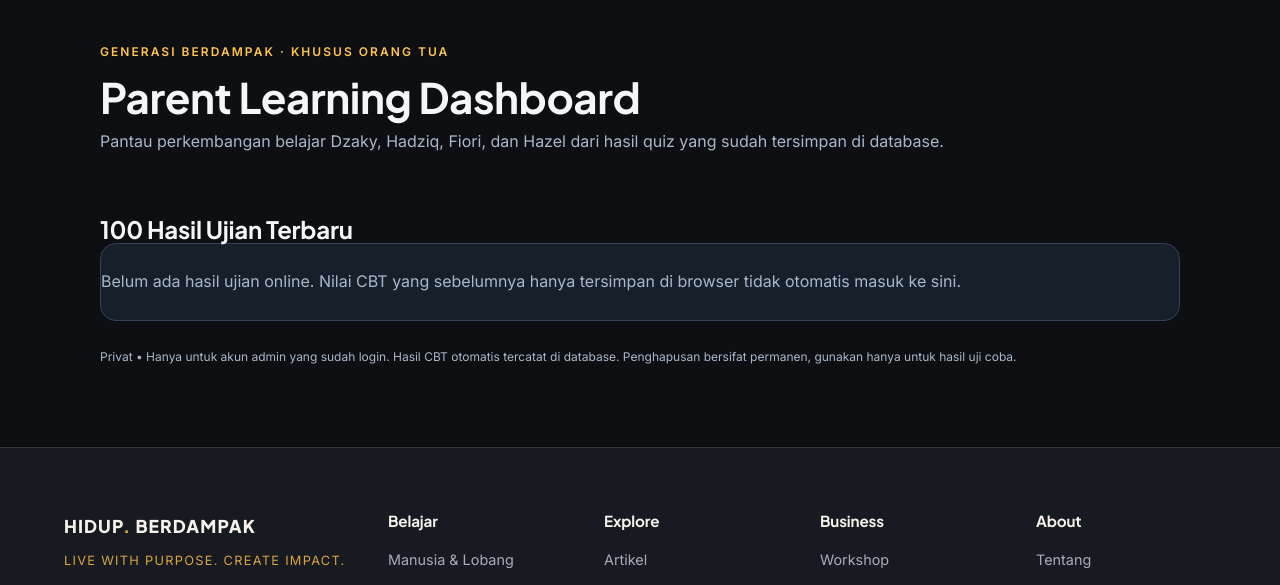
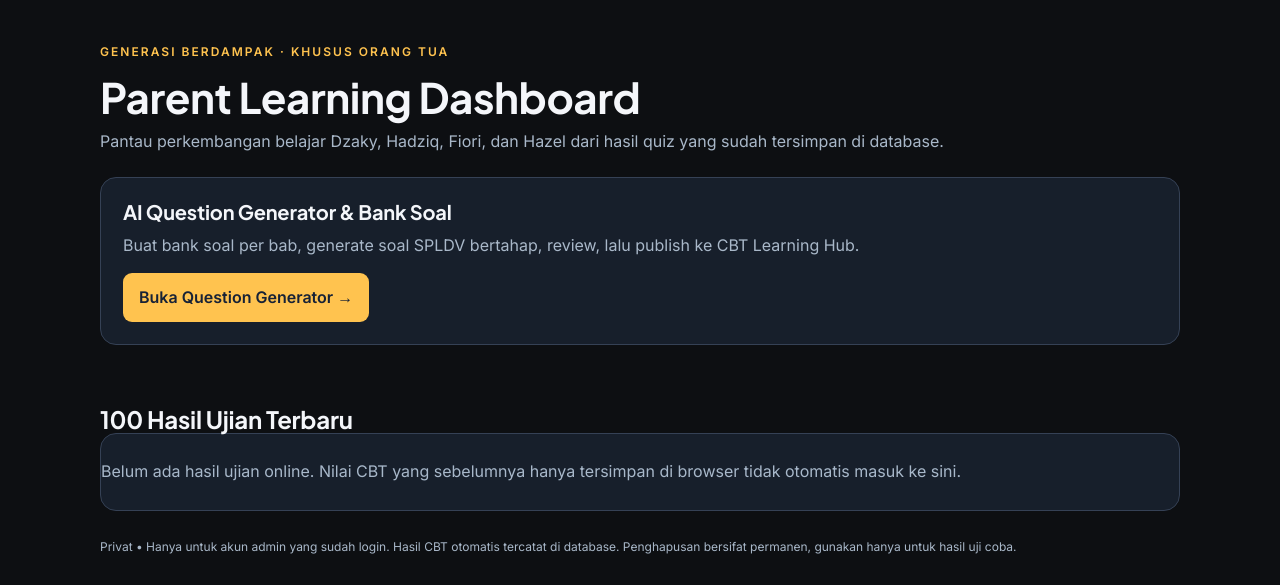
Before and after one commit to sugengsapr3/hidup-berdampak, a Flask app: template templates/LeaningHub/dashboard.html in a window 1280 px wide. Shown: the part 75-660 px from the top of the page. Run offline with Flask 3, Linux system fonts and the light colour scheme; the template is opened without the code that fills it, so the values that code supplies are empty; some libraries are stand-ins or nearby versions.

Commit message:
Add admin AI Question Generator entry to Parent Dashboard

```diff
--- a/templates/LeaningHub/dashboard.html
+++ b/templates/LeaningHub/dashboard.html
@@ -9,6 +9,11 @@
   <h1>Parent Learning Dashboard</h1>
   <p class="muted">Pantau perkembangan belajar Dzaky, Hadziq, Fiori, dan Hazel dari hasil quiz yang sudah tersimpan di database.</p>
   {% if database_message %}<div class="notice" role="status">{{ database_message }}</div>{% endif %}
+  <section class="card" aria-label="Manajemen bank soal" style="margin-top:22px">
+    <h2 style="margin:0 0 8px;font-size:20px">AI Question Generator &amp; Bank Soal</h2>
+    <p class="muted" style="margin:0 0 14px">Buat bank soal per bab, generate soal SPLDV bertahap, review, lalu publish ke CBT Learning Hub.</p>
+    <a href="{{ url_for('question_generator.home') }}" style="display:inline-block;background:#ffc34f;color:#172236;padding:11px 16px;border-radius:9px;font-weight:800">Buka Question Generator →</a>
+  </section>
   <section class="cards" aria-label="Ringkasan hasil per anak">
   {% for child in children %}
     {% set s = stats[child.slug] %}
```
